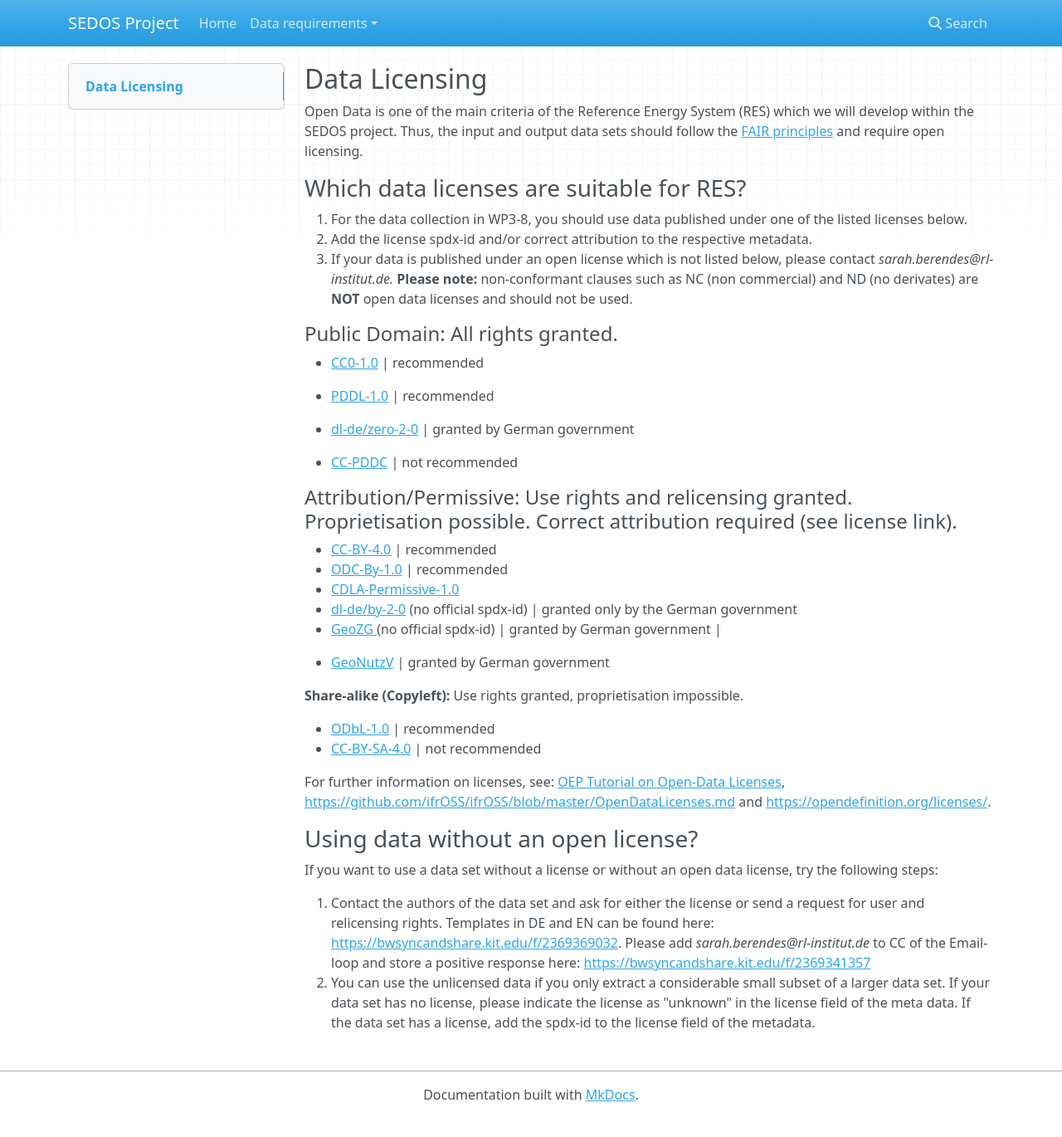
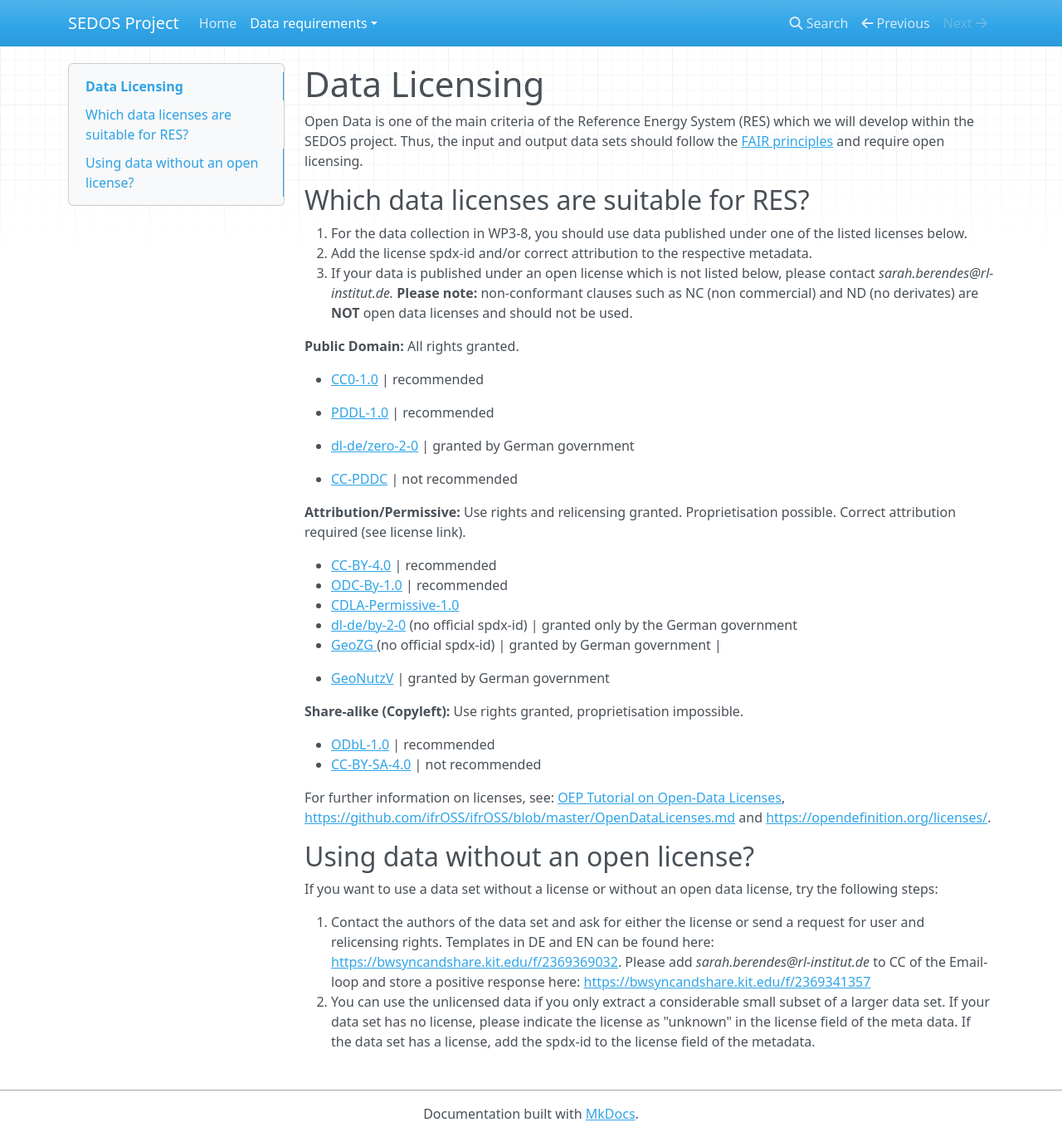
Before and after one commit to sedos-project/organization, an MkDocs documentation site: the page built from docs/data_requirements/licensing.md, in a window 1280 px wide and 1370 px high. Shown: the whole window at 83% size. Built offline with MkDocs 1.6.1, drawn with Linux system fonts in a browser that asks for light colours; nearby versions of some CDN libraries.

Commit message:
Update navigation menue and licensing.md

```diff
--- a/docs/data_requirements/licensing.md
+++ b/docs/data_requirements/licensing.md
@@ -1,15 +1,15 @@
-## Data Licensing
+# Data Licensing
 
 Open Data is one of the main criteria of the Reference Energy System (RES) which we will develop within the SEDOS project. Thus, the input and output data sets should follow the [FAIR principles](https://www.nature.com/articles/sdata201618) and require open licensing.
 
-### Which data licenses are suitable for RES?
+## Which data licenses are suitable for RES?
 
 1. For the data collection in WP3-8, you should use data published under one of the listed licenses below.
 2. Add the license spdx-id and/or correct attribution to the respective metadata.
 3. If your data is published under an open license which is not listed below, please contact *sarah.berendes@rl-institut.de.* **Please note:** non-conformant clauses such as NC (non commercial) and ND (no derivates) are **NOT** open data licenses and should not be used.
 
 
-#### **Public Domain:** All rights granted.
+**Public Domain:** All rights granted.
 
 
 - [CC0-1.0](https://creativecommons.org/licenses/by/4.0/legalcode) | recommended
@@ -20,7 +20,7 @@
 
 - [CC-PDDC](https://creativecommons.org/licenses/publicdomain/) | not recommended
 
-#### **Attribution/Permissive:** Use rights and relicensing granted. Proprietisation possible. Correct attribution required (see license link).
+**Attribution/Permissive:** Use rights and relicensing granted. Proprietisation possible. Correct attribution required (see license link).
 
 - [CC-BY-4.0](https://creativecommons.org/licenses/by/4.0/legalcode)                            | recommended
 - [ODC-By-1.0](https://opendatacommons.org/licenses/by/1-0/)                           | recommended
@@ -37,7 +37,7 @@
 
 For further information on licenses, see: [OEP Tutorial on Open-Data Licenses](https://openenergy-platform.org/tutorials/jupyter/tutorial_open-data-licenses/), <https://github.com/ifrOSS/ifrOSS/blob/master/OpenDataLicenses.md> and <https://opendefinition.org/licenses/>.
 
-### Using data without an open license?
+## Using data without an open license?
 
 If you want to use a data set without a license or without an open data license, try the following steps:
 
--- a/mkdocs.yml
+++ b/mkdocs.yml
@@ -2,5 +2,8 @@
 nav:
     - Home: 'index.md'
     - 'Data requirements':
-       - 'Datamodel': 'datamodel.md'
-       - 'Licensing': 'licensing.md'
+       - 'Process and upload input data': 'data_requirements/input_data.md'
+       - 'Datamodel': 'data_requirements/datamodel.md'
+       - 'Ontology': 'data_requirements/data_annotation_ontology.md'
+       - 'Metadata': 'data_requirements/metadata.md'
+       - 'Licensing': 'data_requirements/licensing.md'
```
Also changed, not shown: docs/data_requirements/datamodel.md (renamed from docs/datamodel.md).
